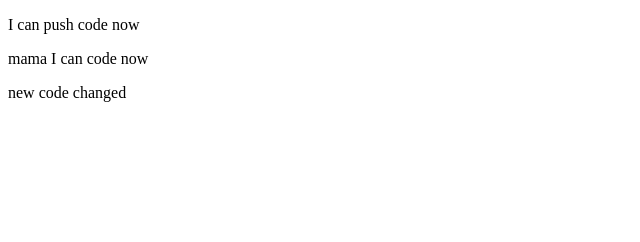
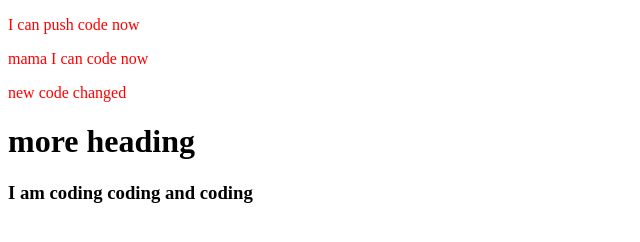
Before and after one commit to snayeemu/my_second_repo, a plain HTML site: page index.html in a window 1280 px wide. Shown: the whole page, without its empty margins (0-640 px from the left). Drawn offline with Linux system fonts and the light colour scheme.

Commit message:
css added

```diff
--- a/index.html
+++ b/index.html
@@ -5,10 +5,13 @@
     <meta http-equiv="X-UA-Compatible" content="IE=edge">
     <meta name="viewport" content="width=device-width, initial-scale=1.0">
     <title>My second repo</title>
+    <link rel="stylesheet" href="style.css">
 </head>
 <body>
     <p>I can push code now</p>
     <p>mama I can code now</p>
     <p>new code changed</p>
+    <h1>more heading</h1>
+    <h3>I am coding coding and coding</h3>
 </body>
 </html>
--- /dev/null
+++ b/style.css
@@ -0,0 +1,3 @@
+p{
+    color: red;
+}
```
